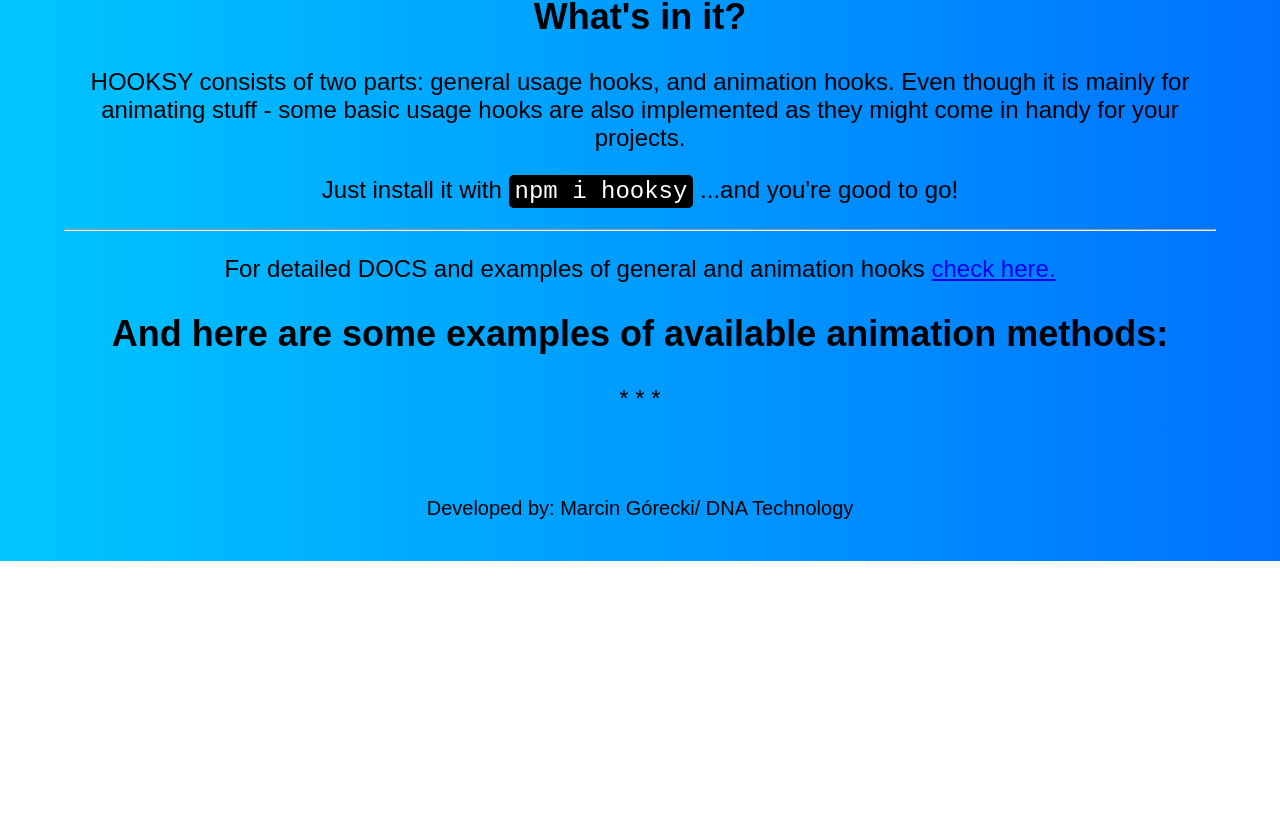
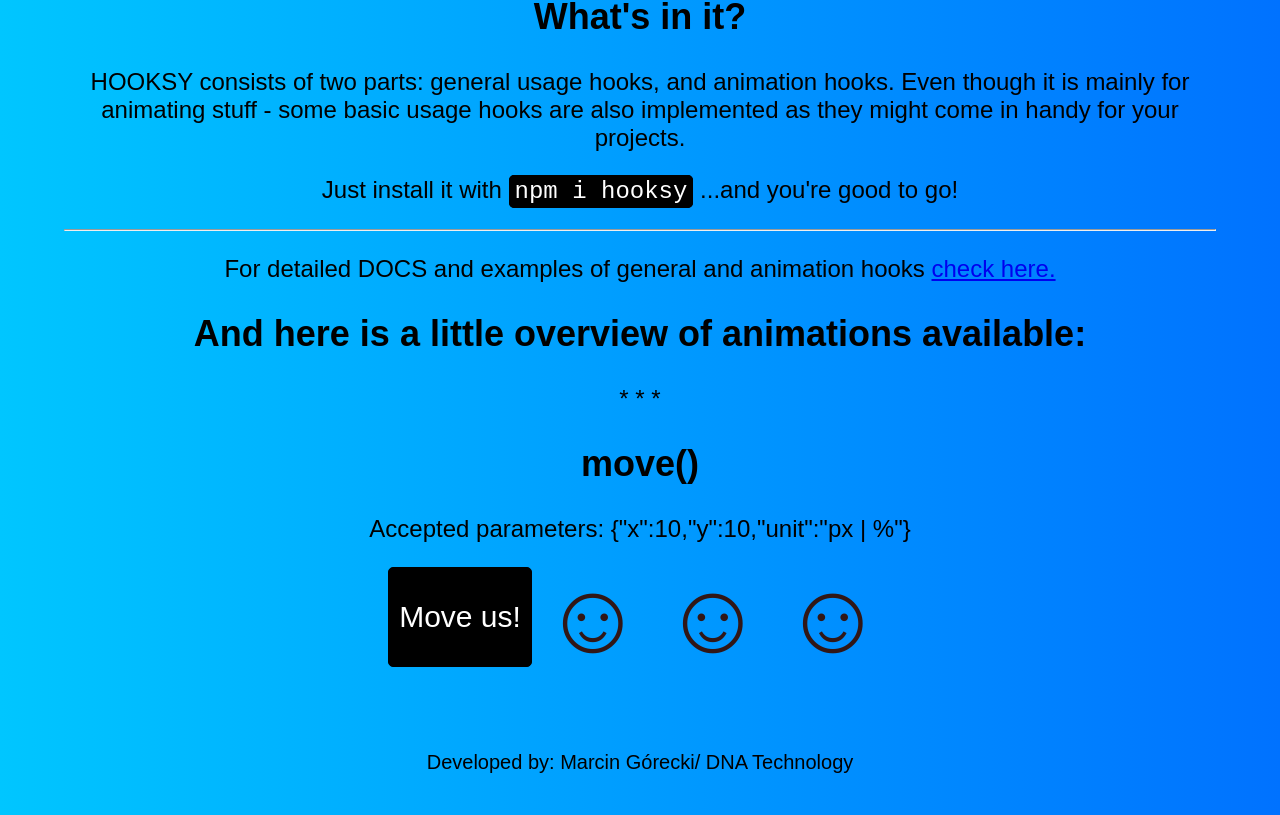
Before and after one commit to malarium/hooksy, a React (Create React App) app: page / in a window 1280 px wide. Shown: the part 338-1153 px from the top of the page. Before the commit the page ends 899 px from the top, so only its background shows below. Built offline with nearby package versions, Linux system fonts and the light colour scheme; a web font is replaced by a local one.

Commit message:
move example

```diff
--- a/src/App.scss
+++ b/src/App.scss
@@ -27,7 +27,7 @@ body {
     border: 1px solid black;
     border-radius: 5px;
     font-size: 1.25em;
-    padding: 10px;
+    padding: 0 10px;
     cursor: pointer;
   }
   header {
@@ -49,19 +49,21 @@ body {
     .mainButtons {
       display: flex;
       justify-content: center;
-      .button {
-        all: unset;
-        margin: 0 2vw;
-        cursor: pointer;
-        background-color: black;
-        color: white;
-        padding: 10px 30px;
-        border: 1px solid black;
-        border-radius: 5px;
+    }
+    .animationExample {
+      display: flex;
+      width: 90vw;
+      margin: auto;
+      justify-content: center;
+      line-height: 1;
+      .divToMove {
+        width: 100px;
+        height: 100px;
+        font-size: 100px;
+        color: rgb(49, 23, 23);
+        font-weight: bold;
+        margin: 0 10px;
       }
-    }
-    p.methodName {
-      text-decoration: underline;
     }
   }
   footer {
--- a/src/App.tsx
+++ b/src/App.tsx
@@ -6,8 +6,11 @@ import useAnimation from "./lib/useAnimation";
 function App() {
   const mainCointainer: MutableRefObject<any> = React.useRef();
   const headerToTilt: MutableRefObject<any> = React.useRef();
+  const divToMove1: MutableRefObject<any> = React.useRef();
+  const divToMove2: MutableRefObject<any> = React.useRef();
+  const divToMove3: MutableRefObject<any> = React.useRef();
 
-  const { perspective } = useAnimation();
+  const { perspective, move } = useAnimation();
   React.useEffect(() => {
     hooksyInfo("Rendered!");
     const currentAnimation = perspective({
@@ -63,9 +66,68 @@ function App() {
           For detailed DOCS and examples of general and animation hooks{" "}
           <a href="https://github.com/malarium/hooksy">check here.</a>
         </p>
-        <h2>And here are some examples of available animation methods:</h2>
-
+        <h2>And here is a little overview of animations available:</h2>
         <span>* * *</span>
+        <h2>move()</h2>
+        <p>
+          Accepted parameters:{" "}
+          {JSON.stringify({
+            x: 10,
+            y: 10,
+            unit: `px | %`,
+          })}
+        </p>
+        <div className="animationExample">
+          <button
+            className="button"
+            onClick={() => {
+              move({
+                element: divToMove1,
+                x: 0,
+                y: -150,
+                direction: `alternate`,
+                duration: 600,
+                easing: `ease-out`,
+                fill: `forwards`,
+                unit: `px`,
+                iterations: 4,
+              });
+              move({
+                element: divToMove2,
+                x: 10,
+                y: -100,
+                direction: `alternate`,
+                duration: 500,
+                easing: `ease-out`,
+                fill: `forwards`,
+                unit: `px`,
+                iterations: 6,
+              });
+              move({
+                element: divToMove3,
+                x: 350,
+                y: 0,
+                direction: `alternate`,
+                duration: 1300,
+                easing: `ease-in`,
+                fill: `forwards`,
+                unit: `px`,
+                iterations: 2,
+              });
+            }}
+          >
+            Move us!
+          </button>
+          <div className="divToMove" ref={divToMove1}>
+            &#9786;
+          </div>
+          <div className="divToMove" ref={divToMove2}>
+            &#9786;
+          </div>
+          <div className="divToMove" ref={divToMove3}>
+            &#9786;
+          </div>
+        </div>
       </main>
       <footer>
         <small>
```
